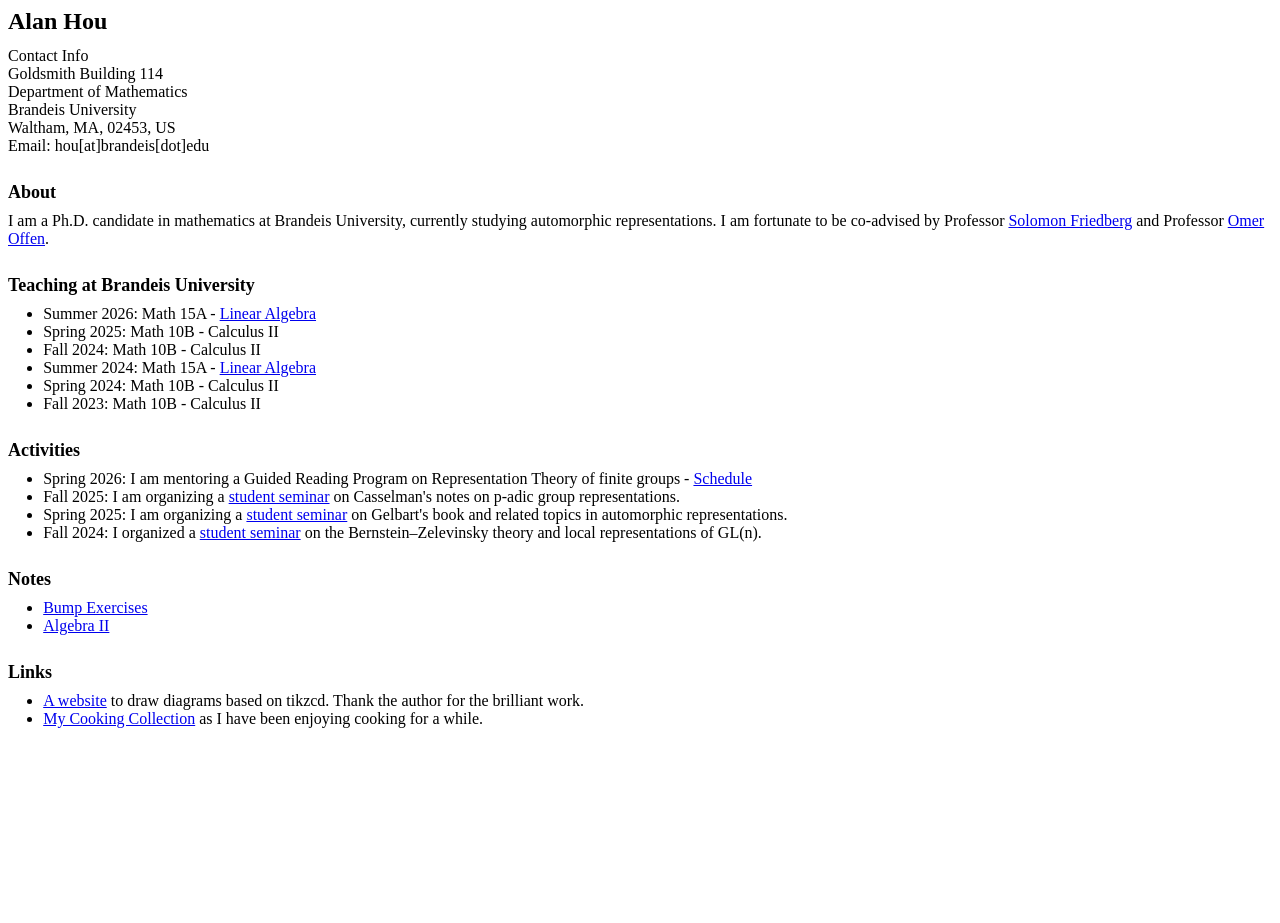
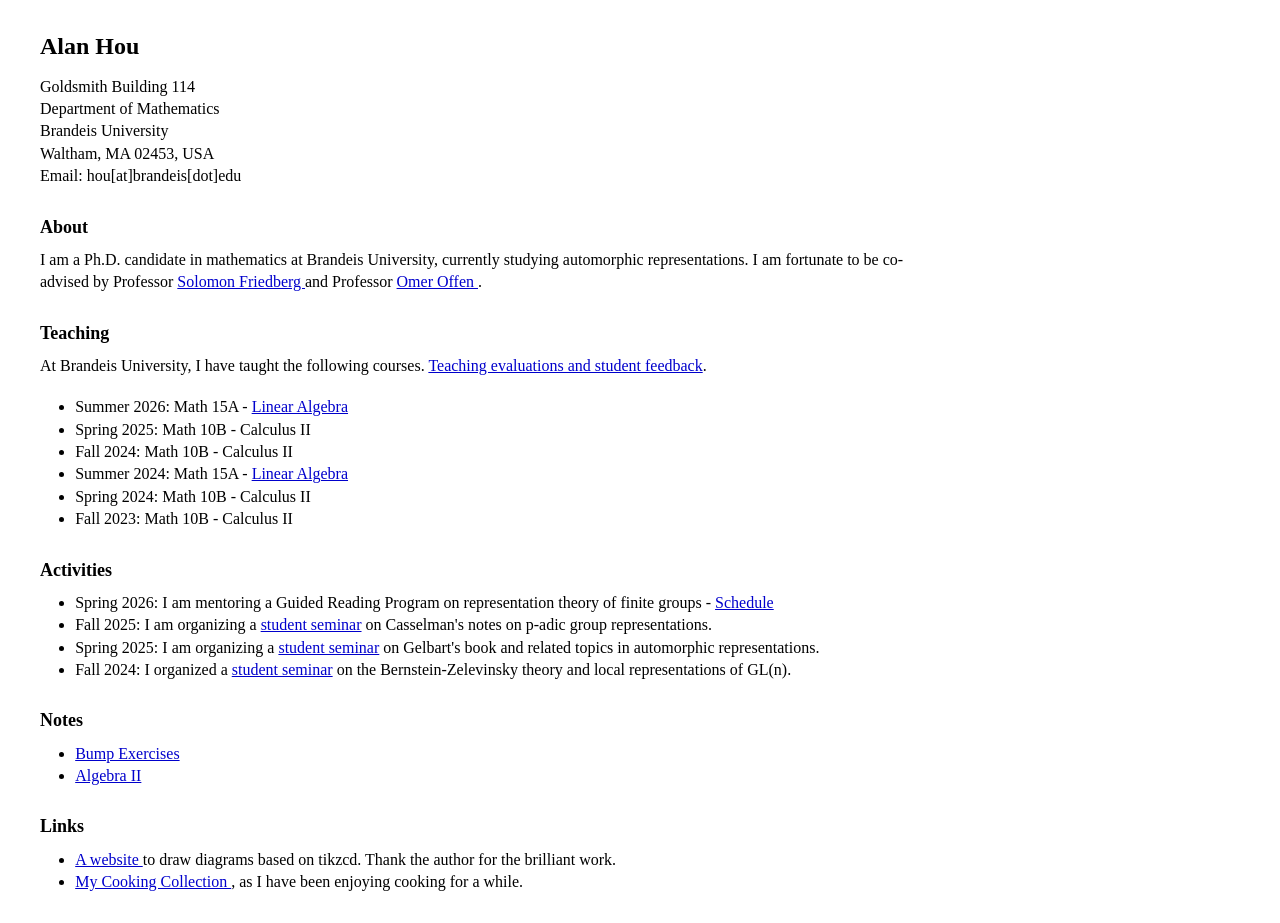
Before and after one commit to axhou/axhou.github.io, a Jekyll site: the page index.html, which Jekyll copies as it is, in a window 1280 px wide. Built offline with Jekyll 4.4.1, drawn with Linux system fonts in a browser that asks for light colours; before the commit the page ends 900 px from its top, so only the background shows below that.

Commit message:
Update index.html

```diff
--- a/index.html
+++ b/index.html
@@ -1,3 +1,7 @@
+<!DOCTYPE html>
+<html lang="en">
+
+<head>
   <!-- Google tag (gtag.js) -->
   <script async src="https://www.googletagmanager.com/gtag/js?id=G-VJFCVN1G3F"></script>
   <script>
@@ -7,44 +11,43 @@
     gtag('config', 'G-VJFCVN1G3F');
   </script>
 
-<!DOCTYPE html>
-<html>
-<head>
-  <!-- Google tag (gtag.js) -->
-<script async src="https://www.googletagmanager.com/gtag/js?id=G-VJFCVN1G3F"></script>
-<script>
-  window.dataLayer = window.dataLayer || [];
-  function gtag() { dataLayer.push(arguments); }
-  gtag('js', new Date());
-  gtag('config', 'G-VJFCVN1G3F');
-</script>
+  <meta charset="UTF-8">
+  <meta name="viewport" content="width=device-width, initial-scale=1.0">
+
   <title>Alan Hou</title>
+
   <style>
     body {
-      background: White;
+      background: white;
       font-family: serif;
       font-size: 16px;
+      line-height: 1.4;
+      max-width: 900px;
+      margin: 30px 40px;
     }
-    hr {
-      border: none;
-      height: 2px;
-      background-color: #000;
-    }
+
     h1 {
       font-size: 24px;
       margin-bottom: 0.5em;
     }
+
     h2 {
       font-size: 18px;
       margin-top: 1.5em;
       margin-bottom: 0.5em;
     }
+
     p {
       margin: 0 0 1.2em 0;
     }
+
     ul {
       margin: 0 0 1.2em 1.2em;
       padding-left: 1em;
+    }
+
+    a {
+      color: #0000cc;
     }
   </style>
 </head>
@@ -54,67 +57,143 @@
   <h1>Alan Hou</h1>
 
   <p>
-    Contact Info<br>
-    Goldsmith Building 114 <br>
+    Goldsmith Building 114<br>
     Department of Mathematics<br>
     Brandeis University<br>
-    Waltham, MA, 02453, US<br>
+    Waltham, MA 02453, USA<br>
     Email: hou[at]brandeis[dot]edu
   </p>
 
+
   <h2>About</h2>
+
   <p>
-    I am a Ph.D. candidate in mathematics at Brandeis University, currently studying automorphic representations.
-    I am fortunate to be co-advised by Professor
-    <a href="https://sites.google.com/bc.edu/solomon-friedberg/">Solomon Friedberg</a> and
-    Professor <a href="https://sites.google.com/brandeis.edu/offen/home">Omer Offen</a>.
+    I am a Ph.D. candidate in mathematics at Brandeis University,
+    currently studying automorphic representations.
+    I am fortunate to be co-advised by
+    Professor
+    <a href="https://sites.google.com/bc.edu/solomon-friedberg/">
+      Solomon Friedberg
+    </a>
+    and
+    Professor
+    <a href="https://sites.google.com/brandeis.edu/offen/home">
+      Omer Offen
+    </a>.
   </p>
 
-  <h2>Teaching at Brandeis University</h2>
-  <ul>
-    <li>Summer 2026: Math 15A - <a href="./s2026la.html">Linear Algebra</a></li>
-    <li>Spring 2025: Math 10B - Calculus II</li>
-    <li>Fall 2024: Math 10B - Calculus II</li>
-    <li>Summer 2024: Math 15A - <a href="./s2024la.html">Linear Algebra</a></li>
-    <li>Spring 2024: Math 10B - Calculus II</li>
-    <li>Fall 2023: Math 10B - Calculus II</li>
-  </ul>
 
-<h2>Activities</h2>
+  <h2>Teaching</h2>
+
+  <p>
+    At Brandeis University, I have taught the following courses.
+    <a href="./teaching.html">Teaching evaluations and student feedback</a>.
+  </p>
+
   <ul>
     <li>
-    Spring 2026: I am mentoring a Guided Reading Program on Representation Theory of finite groups - <a href="./grp2026spring.html">Schedule</a>
+      Summer 2026:
+      Math 15A -
+      <a href="./s2026la.html">Linear Algebra</a>
     </li>
+
     <li>
-    Fall 2025: I am organizing a
-    <a href="./25caspadic.html">student seminar</a> on Casselman's notes on p-adic group representations.
+      Spring 2025:
+      Math 10B - Calculus II
     </li>
+
     <li>
-    Spring 2025: I am organizing a
-    <a href="./gel2025.html">student seminar</a> on Gelbart's book and related topics in automorphic representations.
+      Fall 2024:
+      Math 10B - Calculus II
     </li>
+
     <li>
-    Fall 2024: I organized a
-    <a href="./bzf2024.html">student seminar</a> on the Bernstein–Zelevinsky theory and local representations of GL(n).
+      Summer 2024:
+      Math 15A -
+      <a href="./s2024la.html">Linear Algebra</a>
+    </li>
+
+    <li>
+      Spring 2024:
+      Math 10B - Calculus II
+    </li>
+
+    <li>
+      Fall 2023:
+      Math 10B - Calculus II
     </li>
   </ul>
 
 
-  <h2>Notes</h2>
+  <h2>Activities</h2>
+
   <ul>
-    <li><a href="./bumpex.html">Bump Exercises</a></li>
-    <li><a href="./algebra2.html">Algebra II</a></li>
+
+    <li>
+      Spring 2026:
+      I am mentoring a Guided Reading Program on
+      representation theory of finite groups -
+      <a href="./grp2026spring.html">Schedule</a>
+    </li>
+
+    <li>
+      Fall 2025:
+      I am organizing a
+      <a href="./25caspadic.html">student seminar</a>
+      on Casselman's notes on p-adic group representations.
+    </li>
+
+    <li>
+      Spring 2025:
+      I am organizing a
+      <a href="./gel2025.html">student seminar</a>
+      on Gelbart's book and related topics in automorphic representations.
+    </li>
+
+    <li>
+      Fall 2024:
+      I organized a
+      <a href="./bzf2024.html">student seminar</a>
+      on the Bernstein-Zelevinsky theory and local representations of GL(n).
+    </li>
+
   </ul>
 
-<h2>Links</h2>
+
+  <h2>Notes</h2>
+
   <ul>
     <li>
-    <a href="https://tikzcd.yichuanshen.de/">A website</a> to draw diagrams based on tikzcd.
+      <a href="./bumpex.html">Bump Exercises</a>
+    </li>
+
+    <li>
+      <a href="./algebra2.html">Algebra II</a>
+    </li>
+  </ul>
+
+
+  <h2>Links</h2>
+
+  <ul>
+
+    <li>
+      <a href="https://tikzcd.yichuanshen.de/">
+        A website
+      </a>
+      to draw diagrams based on tikzcd.
       Thank the author for the brilliant work.
     </li>
+
     <li>
-    <a href="./cooking.html">My Cooking Collection</a> as I have been enjoying cooking for a while.
+      <a href="./cooking.html">
+        My Cooking Collection
+      </a>,
+      as I have been enjoying cooking for a while.
     </li>
+
   </ul>
+
 </body>
+
 </html>
```
Lines whose indentation alone changed are shown as unchanged.
